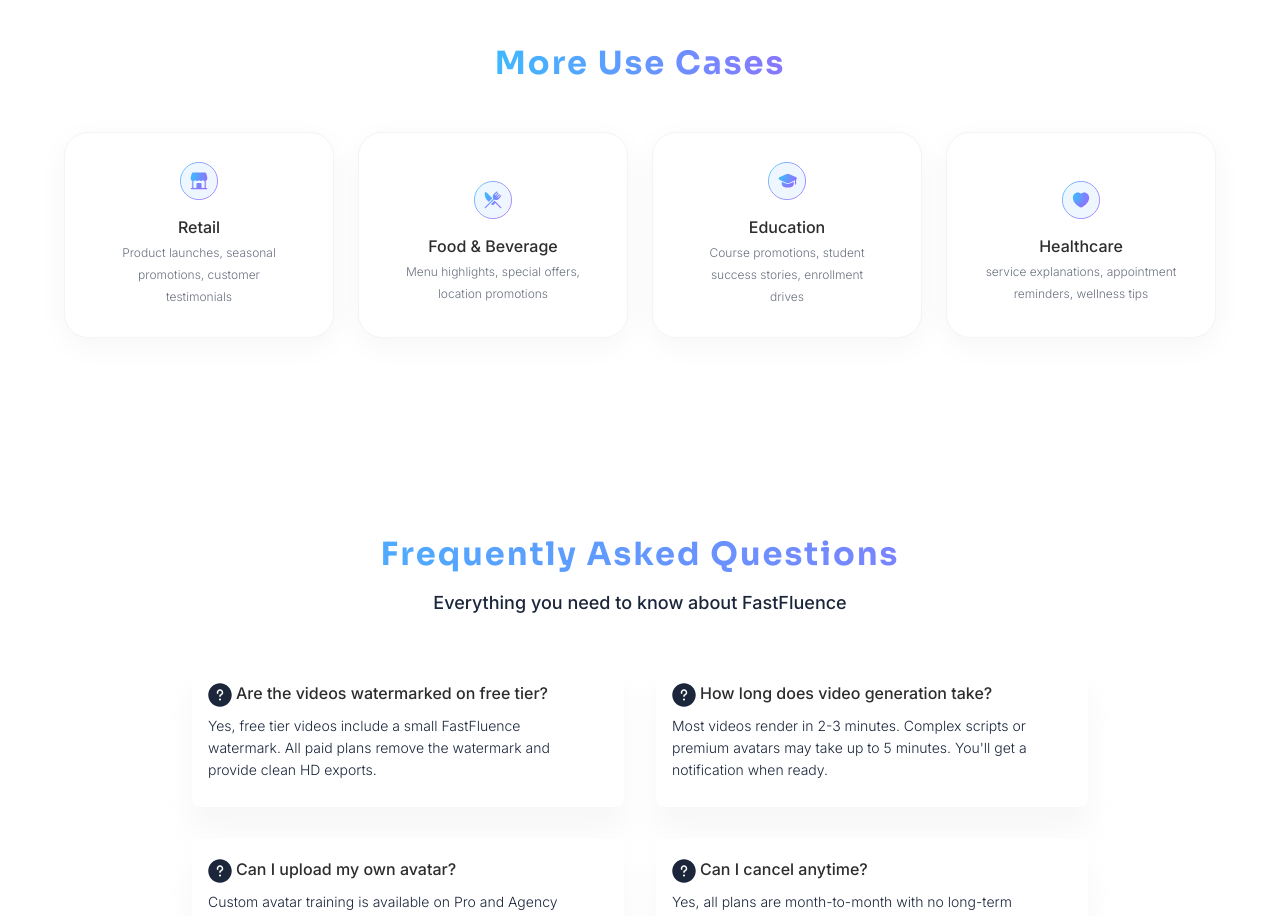
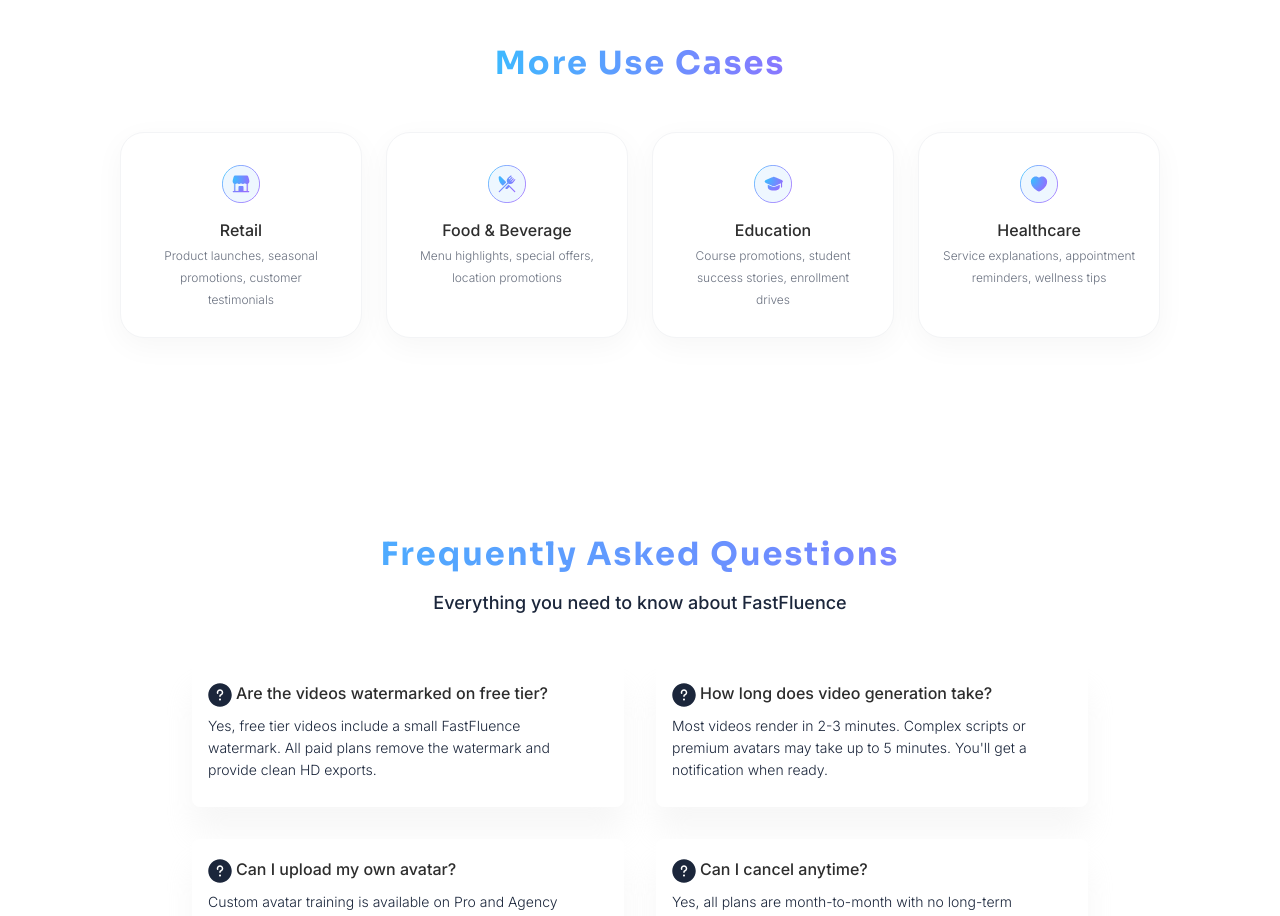
Before and after one commit to kirtandave03/fast-fluence-landing-page, a Next.js app: page / in a window 1280 px wide. Shown: the part 5620-6536 px from the top of the page. Built offline with nearby package versions, Linux system fonts and the light colour scheme.

Commit message:
fix: align text in use case

```diff
--- a/src/components/MoreUseCases.tsx
+++ b/src/components/MoreUseCases.tsx
@@ -59,32 +59,39 @@ export default function MoreUseCases() {
           More Use Cases
         </h2>
 
-        <div className="grid grid-cols-1 gap-6 md:grid-cols-2 lg:grid-cols-4 items-center justify-center max-w-6xl mx-auto">
+        <div className="grid grid-cols-1 gap-6 md:grid-cols-2 lg:grid-cols-4 items-start justify-center max-w-6xl mx-auto">
           {useCases.map((useCase, index) => {
             return (
               <div
                 key={index}
-                className="flex flex-col items-center h-[206px] justify-center overflow-hidden rounded-3xl bg-white px-6 py-8 shadow-[0_8px_30px_rgba(0,0,0,0.04)] border border-gray-100"
+                className="flex flex-col items-center h-[206px] justify-start overflow-hidden rounded-3xl bg-white px-6 py-8 shadow-[0_8px_30px_rgba(0,0,0,0.04)] border border-gray-100"
               >
                 {/* Icon circle */}
-                <div className="mb-4 flex h-38 w-38 items-end justify-center rounded-full">
+                <div
+                  className="mb-4 flex h-[64px] w-[64px] items-center justify-center rounded-full"
+                  //   style={{
+                  //     background:
+                  //       "radial-gradient(95.2% 97.67% at 7.09% 23.91%, rgba(59, 188, 255, 0.15) 0%, rgba(147, 109, 255, 0.15) 100%)",
+                  //     borderColor: "rgba(147, 109, 255, 0.2)",
+                  //   }}
+                >
                   <Image
                     src={useCase.icon}
                     alt={useCase.title}
                     width={38}
                     height={38}
+                    className="object-contain"
                   />
                 </div>
 
                 {/* Title */}
                 <h3
-                  className="mb-1"
+                  className="mb-1 text-center"
                   style={{
                     fontFamily: "var(--font-inter), sans-serif",
                     fontWeight: 500,
                     fontSize: "16px",
                     lineHeight: "22px",
-                    textAlign: "center",
                     color: "#2D2D2D",
                   }}
                 >
@@ -93,17 +100,45 @@ export default function MoreUseCases() {
 
                 {/* Description */}
                 <p
-                  className={`${index === 2 ? "w-[85%]" : "w-[86.8%]"}`}
+                  className="text-center w-full"
                   style={{
                     fontFamily: "var(--font-inter), sans-serif",
                     fontWeight: 300,
                     fontSize: "12px",
                     lineHeight: "22px",
-                    textAlign: "center",
                     color: "#6B7280",
+                    minHeight: "66px",
                   }}
                 >
-                  {useCase.examples.join(", ")}
+                  {index === 0 ? (
+                    <>
+                      Product launches, seasonal
+                      <br />
+                      promotions, customer
+                      <br />
+                      testimonials
+                    </>
+                  ) : index === 1 ? (
+                    <>
+                      Menu highlights, special offers,
+                      <br />
+                      location promotions
+                    </>
+                  ) : index === 2 ? (
+                    <>
+                      Course promotions, student
+                      <br />
+                      success stories, enrollment
+                      <br />
+                      drives
+                    </>
+                  ) : index === 3 ? (
+                    <>
+                      Service explanations, appointment
+                      <br />
+                      reminders, wellness tips
+                    </>
+                  ) : null}
                 </p>
               </div>
             );
```
